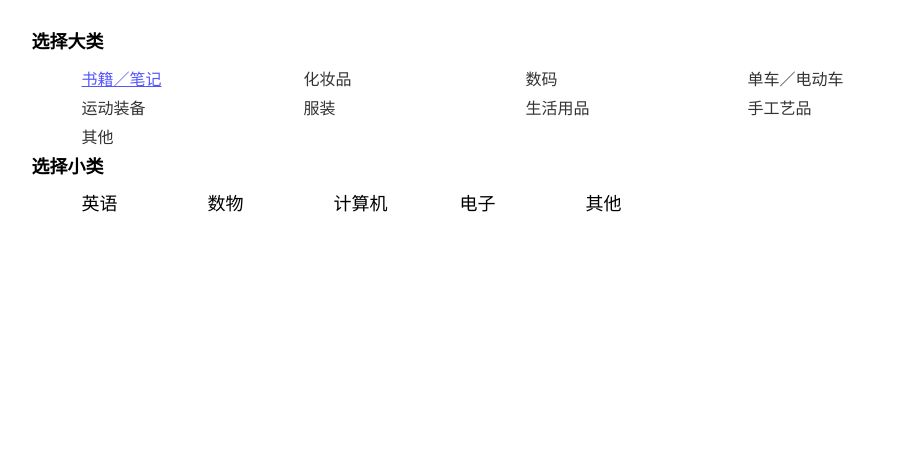
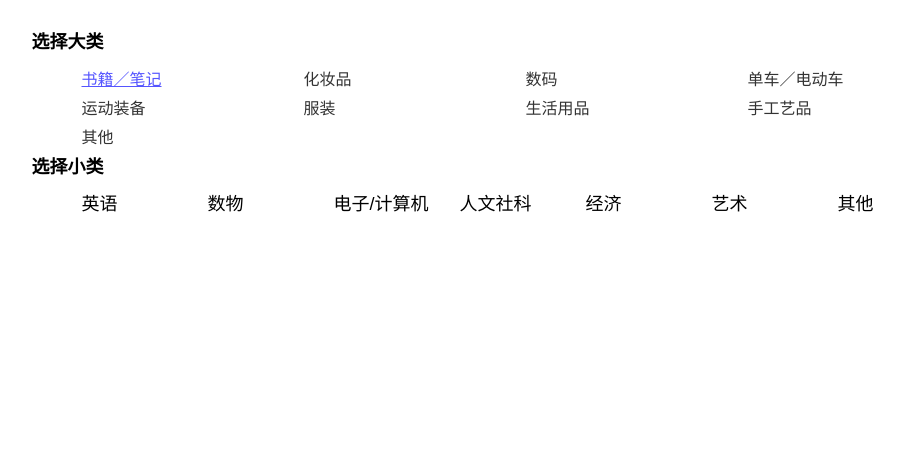
Before and after one commit to dandanJing/tiaozy, a Django app: page /publish/ in a window 1280 px wide. Shown: the part 111-566 px from the top of the page, without its empty margins (136-1040 px from the left). Run offline with Django 3.2, Linux system fonts and the light colour scheme; a user stored in the database is signed in.

Commit message:
发布一些物品

```diff
--- a/application/config/globals.py
+++ b/application/config/globals.py
@@ -12,9 +12,11 @@ OSS_CDN_HOST        =  'http://upload-items.oss-cn-beijing.aliyuncs.com/'
 TYPEDIC = {}
 TYPEDIC['100'] = "书籍/英语"
 TYPEDIC['101'] = "书籍/数物"
-TYPEDIC['102'] = "书籍/计算机"
-TYPEDIC['103'] = "书籍/电子"
-TYPEDIC['104'] = "书籍/其他"
+TYPEDIC['102'] = "书籍/电子-计算机"
+TYPEDIC['103'] = "书籍/人文社科"
+TYPEDIC['104'] = "书籍/经济"
+TYPEDIC['105'] = "书籍/艺术"
+TYPEDIC['106'] = "书籍/其他"
 TYPEDIC['200'] = "化妆品/面膜"
 TYPEDIC['201'] = "化妆品/水"
 TYPEDIC['202'] = "化妆品/乳"
--- a/application/html_files/static/scripts/publish.js
+++ b/application/html_files/static/scripts/publish.js
@@ -1,4 +1,4 @@
-var _lists = [["英语","数物","计算机","电子","其他"],["面膜","水","乳","其他"],["电脑","相机","显示器","其他"],
+var _lists = [["英语","数物","电子/计算机","人文社科","经济","艺术","其他"],["面膜","水","乳","其他"],["电脑","相机","显示器","其他"],
 ["山地车","电动车", "普通单车", "死飞", "其他"],
 ["网球", "羽毛球", "足球", "篮球", "其他"],
 ["衣服", "外套", "其他"],
--- a/templates/index.html
+++ b/templates/index.html
@@ -107,13 +107,13 @@
                             <span class="dlb"><a href="#items-phy">数物基科</a> </span>
                         </li>
                         <li class="ym-tab">
-                            <span class="dlb"><a href="/jiadian/">电脑空间</a> </span>
+                            <span class="dlb"><a href="/jiadian/">电子电脑</a> </span>
                         </li>
                         <li class="ym-tab">
                             <span class="dlb"><a href="/yingyou/">人文气息</a> </span>
                         </li>
                         <li class="ym-tab">
-                            <span class="dlb"><a href="/meirong/">电子世界</a></span>
+                            <span class="dlb"><a href="/meirong/">经济风暴</a></span>
                         </li>
                         <li class="ym-tab">
                             <span class="dlb"><a href="/tushu/">艺术园地</a></span>
```
Also changed, not shown: application/html_files/static/images/ssl_items/detail_1.jpg (deleted), application/html_files/static/images/ssl_items/detail_2.jpg (deleted), application/html_files/static/images/ssl_items/ec-1.jpg (added), application/html_files/static/images/ssl_items/ec-2.jpg (added), application/html_files/static/images/ssl_items/ec-3.jpg (added), application/html_files/static/images/ssl_items/ee-1.jpg (added), application/html_files/static/images/ssl_items/ma-1.jpg (added), application/html_files/static/images/ssl_items/ma-2.jpg (added), application/html_files/static/images/ssl_items/ma-3.jpg (added), application/html_files/static/images/ssl_items/ma-4.jpg (added), application/html_files/static/images/ssl_items/sc-1.jpg (added), application/html_files/static/images/ssl_items/sc-2.jpg (added), application/html_files/static/images/ssl_items/sc-3.jpg (added), application/html_files/static/images/ssl_items/ssl-en3.jpg (added), 1 more files, 2 other files.
